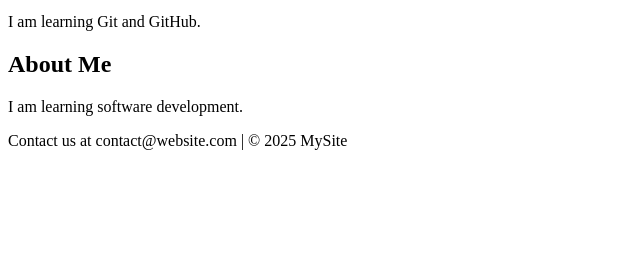
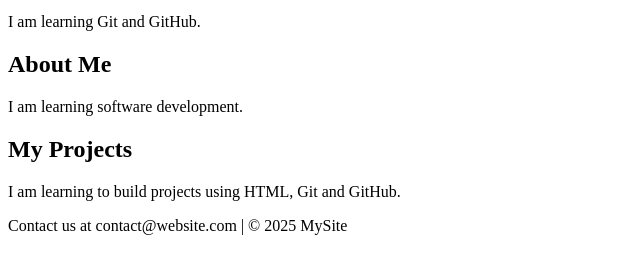
Before and after one commit to akshayapunith/git-clone-practice, a plain HTML site: page index.html in a window 1280 px wide. Shown: the part 101-374 px from the top of the page, without its empty margins (0-640 px from the left). Drawn offline with Linux system fonts and the light colour scheme.

Commit message:
Add Projects section

```diff
--- a/index.html
+++ b/index.html
@@ -12,6 +12,11 @@
 <h2>About Me</h2>
 <p>I am learning software development.</p>
 </section>
+<section id="projects">
+<h2>My Projects</h2>
+<p>I am learning to build projects using HTML, Git and GitHub.</p>
+</section>
+
 <footer>Contact us at contact@website.com | © 2025 MySite</footer>
 </body>
 </html>
```
